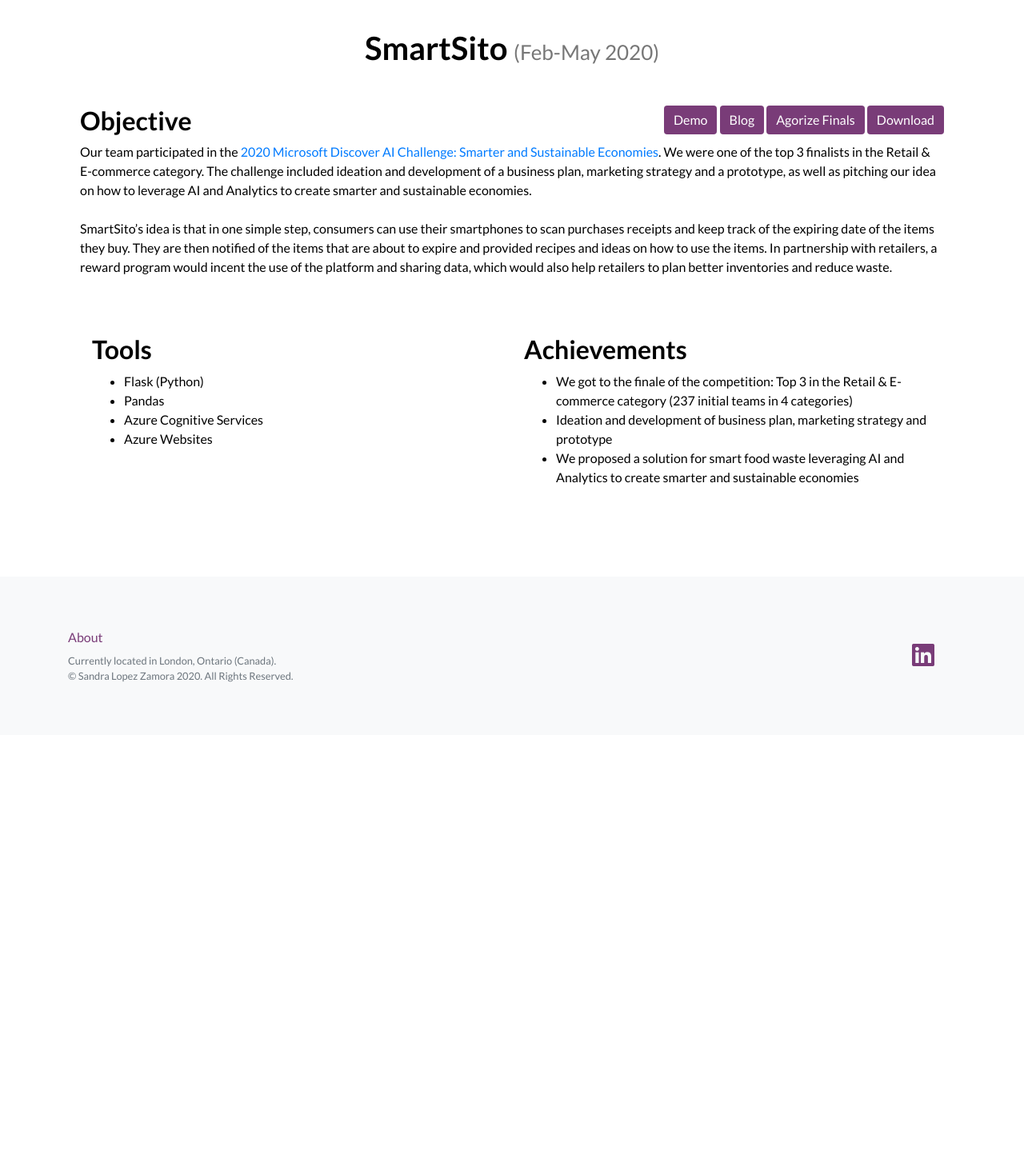
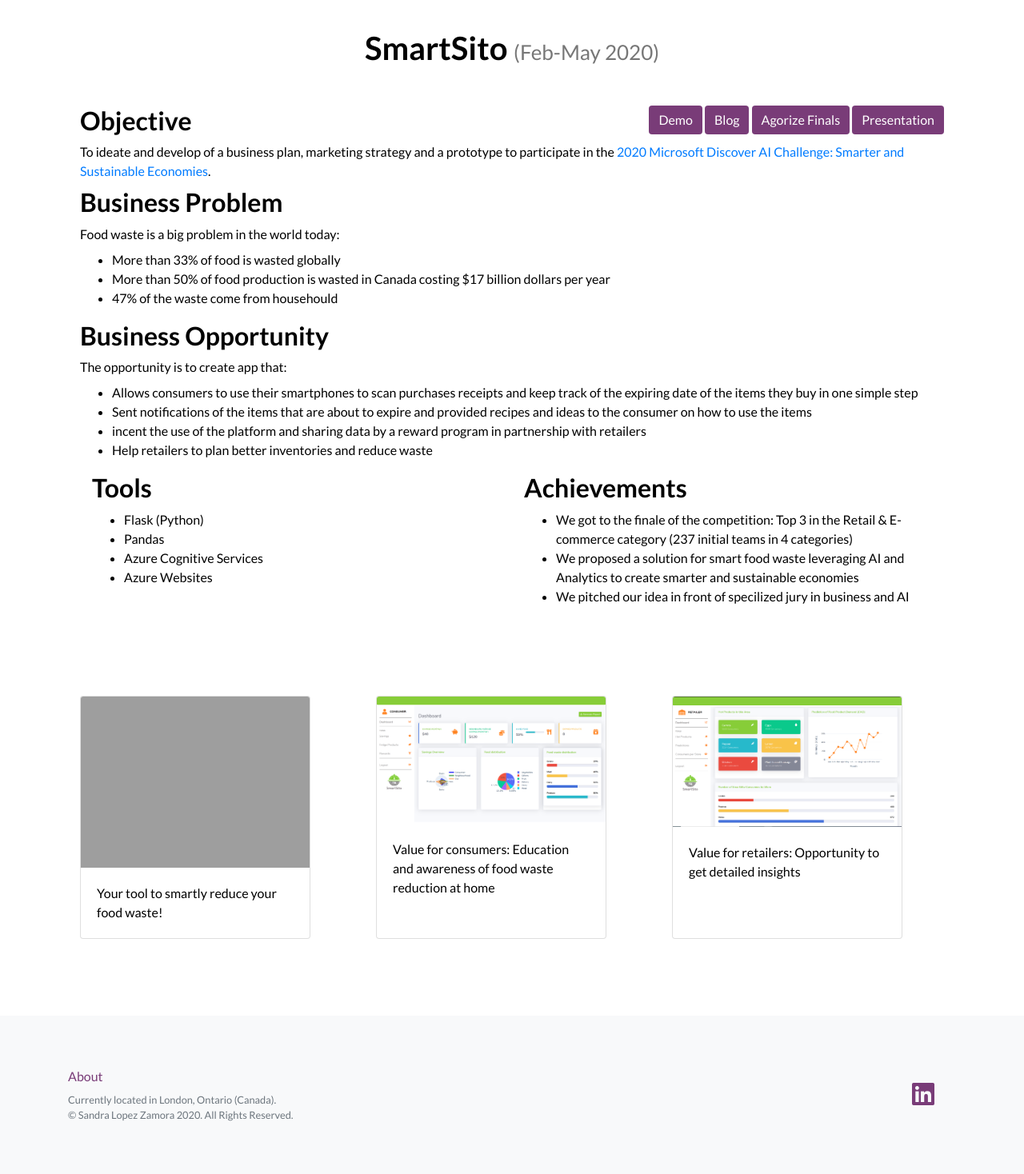
Before and after one commit to smlopezza/portfolioWebsite, a Flask app: page /portfolio_Smartsito in a window 1280 px wide. Shown: the part 68-1536 px from the top of the page at 80% size. Before the commit the page ends 921 px from the top, so only its background shows below. Run offline with Flask 2, Linux system fonts and the light colour scheme; some libraries are stand-ins or nearby versions; grey boxes are pictures that could not be loaded.

Commit message:
Changes suggested after coaching session were implemented

```diff
--- a/app/templates/playground.html
+++ b/app/templates/playground.html
@@ -11,7 +11,7 @@
 
 
   <section class="showcase" style="padding: 50px;">
-    <h1 class="mb-2" style='text-align: center;'> Playgroud </h1>
+    <h1 class="mb-2" style='text-align: center;'> Playground </h1>
     <h5 class="mb-5" style="text-align: center;"> During my free time I enjoy upskilling and putting in practice my skills by playing with data and taking online courses.</h5>
     <div class="row">
 
@@ -21,7 +21,7 @@
           <div class="card-body">
             <h4 class="card-title">Topic Modelling of Banking Transactions</h4>
             <p class="card-text">
-              In this notebook I analyze bank statements from my everyday banking account and my two credit cards using Topic Modelling. The idea is to classiffy the transactions. I also take a look on how my transactions have been affected by COVID 19.
+              In this notebook, I analyze bank statements from my everyday banking account and my two credit cards using Topic Modelling. The idea is to classiffy the transactions. I also take a look on how my transactions have been affected by COVID 19.
               <br> <br>
                 <b>Tools: </b> Pandas, Scikit-Learn (LDA), Seaborn, Plotly
             </p>
--- a/app/templates/portfolio_Smartsito.html
+++ b/app/templates/portfolio_Smartsito.html
@@ -9,22 +9,35 @@
       <a href="http://smartsito.pythonanywhere.com/" class="btn btn-primary" target="_blank">Demo</a>
       <a href="https://medium.com/@slopezza/getting-to-the-finale-9de32dd58804" class="btn btn-primary" target="_blank">Blog</a>
       <a href="https://discover-ai-with-microsoft.agorize.com/en/challenges/smarter-and-sustainable-economies/pages/finals?lang=en" class="btn btn-primary" target="_blank">Agorize Finals</a>
-      <a href="{{ url_for('portfolioFile', pdf_id='SmartSito Semi-finals Presentation') }}" class="btn btn-primary" target="_blank">Download</a>
+      <a href="{{ url_for('portfolioFile', pdf_id='SmartSito Semi-finals Presentation') }}" class="btn btn-primary" target="_blank">Presentation</a>
     </div>
 
     <h2> Objective </h2>
-    <p class='mb-5'>
-      Our team participated in the <a href="https://discover-ai-with-microsoft.agorize.com/en/challenges/smarter-and-sustainable-economies?lang=en">2020 Microsoft Discover AI Challenge: Smarter and Sustainable Economies</a>.
-      We were one of the top 3 finalists in the Retail & E-commerce category.
-      The challenge included ideation and development of a business plan, marketing strategy and a prototype, as well as pitching our idea on how to leverage AI and Analytics to create smarter and sustainable economies.
-
-      <br> <br>
-      SmartSito’s idea is that in one simple step, consumers can use their smartphones to scan purchases receipts and keep track of the expiring date of the items they buy. They are then notified of the items that are about to expire and provided recipes and ideas on how to use the items. In partnership with retailers, a reward program would incent the use of the platform and sharing data, which would also help retailers to plan better inventories and reduce waste.
-
-      <br> <br>
-
+    <p class='mb-2'>
+      To ideate and develop of a business plan, marketing strategy and a prototype to participate in the <a href="https://discover-ai-with-microsoft.agorize.com/en/challenges/smarter-and-sustainable-economies?lang=en">2020 Microsoft Discover AI Challenge: Smarter and Sustainable Economies</a>.
     </p>
 
+    <h2> Business Problem </h2>
+    <p class='mb-2'> Food waste is a big problem in the world today: </p>
+    <ul>
+      <li> More than 33% of food is wasted globally </li>
+      <li> More than 50% of food production is wasted in Canada costing $17 billion dollars per year </li>
+      <li> 47% of the waste come from househould </li>
+    </ul>
+
+
+
+    <h2> Business Opportunity </h2>
+    <p class='mb-2'>
+      The opportunity is to create app that:
+    </p>
+
+    <ul>
+      <li> Allows consumers to use their smartphones to scan purchases receipts and keep track of the expiring date of the items they buy in one simple step </li>
+      <li> Sent notifications of the items that are about to expire and provided recipes and ideas to the consumer on how to use the items </li>
+      <li> incent the use of the platform and sharing data by a reward program in partnership with retailers </li>
+      <li> Help retailers to plan better inventories and reduce waste  </li>
+    </ul>
 
 
     <div class="col-lg-6 mb-5">
@@ -41,9 +54,40 @@
       <h2>Achievements</h2>
       <ul>
         <li> We got to the finale of the competition: Top 3 in the Retail & E-commerce category (237 initial teams in 4 categories)  </li>
-        <li> Ideation and development of business plan, marketing strategy and prototype </li>
         <li> We proposed a solution for smart food waste leveraging AI and Analytics to create smarter and sustainable economies </li>
+        <li> We pitched our idea in front of specilized jury in business and AI</li>
       </ul>
+    </div>
+
+    <div class="row">
+
+      <div class="col-lg-4 mb-5 mt-5" >
+        <div class="card h-100" style="width: 18rem;">
+          <img src="{{ url_for('static', filename='images/SmartSito/Smartsito_01.png') }}" class="card-img-top" alt="...">
+          <div class="card-body">
+            <p class="card-text"> Your tool to smartly reduce your food waste!</p>
+          </div>
+        </div>
+      </div>
+
+      <div class="col-lg-4 mb-5 mt-5">
+        <div class="card h-100" style="width: 18rem;">
+          <img src="{{ url_for('static', filename='images/SmartSito/Smartsito_02.png') }}" class="card-img-top" alt="...">
+          <div class="card-body">
+            <p class="card-text"> Value for consumers: Education and awareness of food waste reduction at home </p>
+          </div>
+        </div>
+      </div>
+
+      <div class="col-lg-4 mb-5 mt-5">
+        <div class="card h-100" style="width: 18rem;">
+          <img src="{{ url_for('static', filename='images/SmartSito/Smartsito_03.png') }}" class="card-img-top" alt="...">
+          <div class="card-body">
+            <p class="card-text"> Value for retailers: Opportunity to get detailed insights</p>
+          </div>
+        </div>
+      </div>
+
     </div>
 
 
```
Also changed, not shown: app/templates/aboutMe.html (+83 -20 lines), app/templates/index.html (+4 -3 lines), app/templates/portfolio.html (+25 -8 lines), app/templates/portfolio_PhDThesis.html (+8 -2 lines), app/templates/portfolio_RecruitApp.html (+17 -17 lines), app/templates/portfolio_Upskilling.html (+7 -4 lines), app/static/images/RecruitApp/Recruit_01.png, app/static/images/Smartsito/Smartsito_02.png (added), app/static/images/Smartsito/Smartsito_03.png (added), app/static/images/card7.jpg (added), 1 other file.
